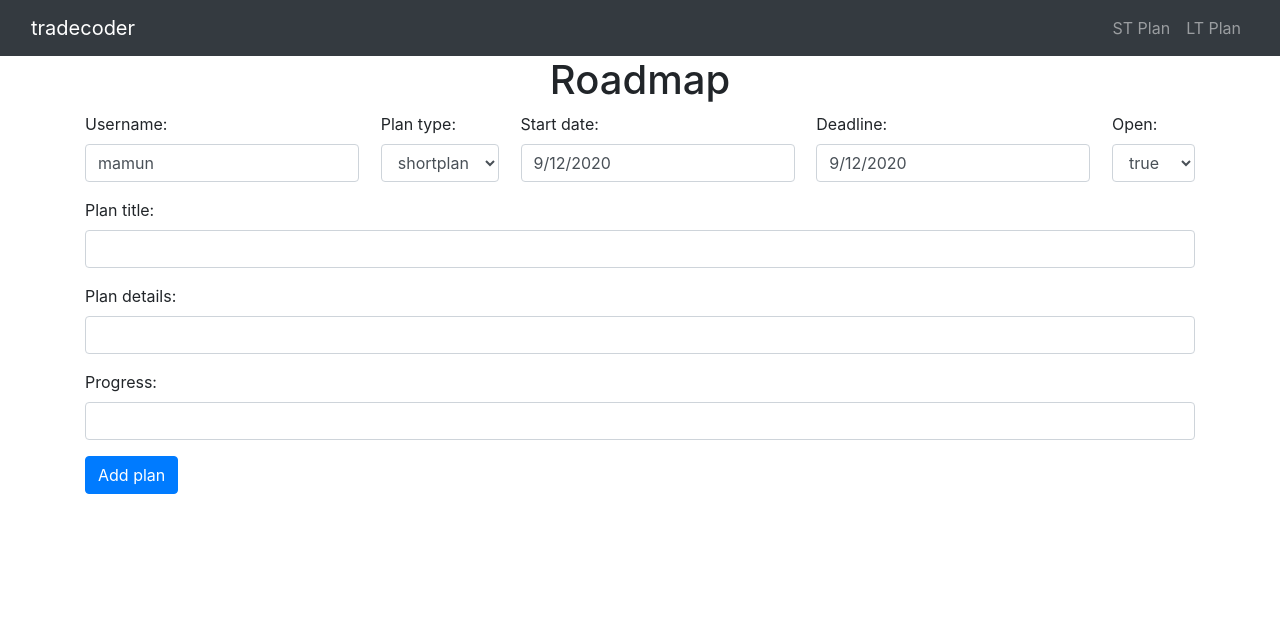
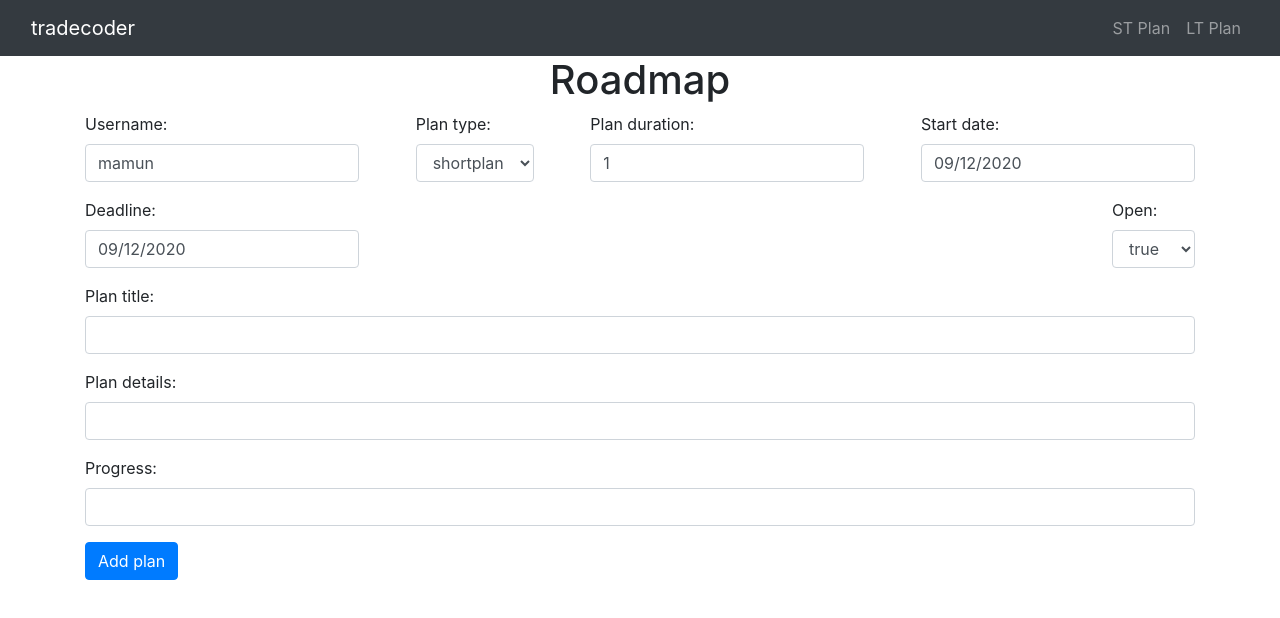
Before and after one commit to thetradecoder/roadmap, a React (Create React App) app: page / in a window 1280 px wide. Shown: the top 618 px of the page. Built offline with nearby package versions, Linux system fonts and the light colour scheme.

Commit message:
local update

```diff
--- a/src/components/addplans.component.js
+++ b/src/components/addplans.component.js
@@ -1,4 +1,6 @@
 import React, {useState} from 'react';
+import DatePicker from 'react-datepicker';
+import "react-datepicker/dist/react-datepicker.css";
 import 'bootstrap/dist/css/bootstrap.min.css';
 import axios from 'axios';
 
@@ -8,9 +10,10 @@ export default function AddPlans(){
 
     const [username, setUsername] =  useState("mamun");
     const [type, setType] =  useState("shortplan");
-    const [startdate, setStartdate]= useState(new Date().toLocaleDateString());
-    const [deadline, setDeadline] = useState(new Date().toLocaleDateString());
+    const [startdate, setStartdate]= useState(new Date());
+    const [deadline, setDeadline] = useState(new Date());
     const [open, setOpen] = useState(true);
+    const [duration, setDuration] = useState(1)
     const [title, setTitle]= useState("");
     const [details, setDetails] = useState("");
     const [progress, setProgress]= useState("");
@@ -31,6 +34,9 @@ export default function AddPlans(){
     function onChangeOpen(e){
         setOpen(e.target.value)
     };
+    function onChangeDuration(e){
+        setDuration(e.target.value);
+    }
     function onChangeTitle(e){
         setTitle(e.target.value)
     };
@@ -43,7 +49,7 @@ export default function AddPlans(){
     function onSubmitPlan(e){
         e.preventDefault();
         const plans={
-            username, type, startdate, deadline, open, title, details, progress
+            username, type, startdate, duration, deadline, open, title, details, progress
         }
         axios.post(`http://localhost:5000/${type}/add`, plans)
         .then(res=>{
@@ -63,22 +69,26 @@ export default function AddPlans(){
                         </div>
                         <div className="form-group">
                             <label>Plan type:</label>
-                            <select selected={type} onChange={onChangeType} className="form-control">
+                            <select selected={type} onChange={onChangeType} className="form-control" required>
                                 <option>shortplan</option>
                                 <option>longplan</option>
                             </select>
                         </div>
                         <div className="form-group">
-                            <label>Start date:</label>
-                            <input type="text" className="form-control" value={startdate} onChange={onChangeStartdate} required/>
+                            <label>Plan duration:</label>
+                            <input type="text" className="form-control" value={duration} onChange={onChangeDuration} required/>
                         </div>
                         <div className="form-group">
-                            <label>Deadline:</label>
-                            <input type="text" className="form-control" value={deadline} onChange={onChangeDeadline} required/>
+                            <label>Start date:</label><br/>
+                            <DatePicker selected ={startdate} onChange={onChangeStartdate} className="form-control" required/>
+                        </div>
+                        <div className="form-group">
+                            <label>Deadline:</label><br/>
+                            <DatePicker selected={deadline} onChange={onChangeDeadline} className="form-control" required/>
                         </div>
                         <div className="form-group">
                             <label>Open:</label>
-                            <select selected={open} onChange={onChangeOpen} className="form-control">
+                            <select selected={open} onChange={onChangeOpen} className="form-control" required>
                                 <option>true</option>
                                 <option>false</option>
                             </select>
```
